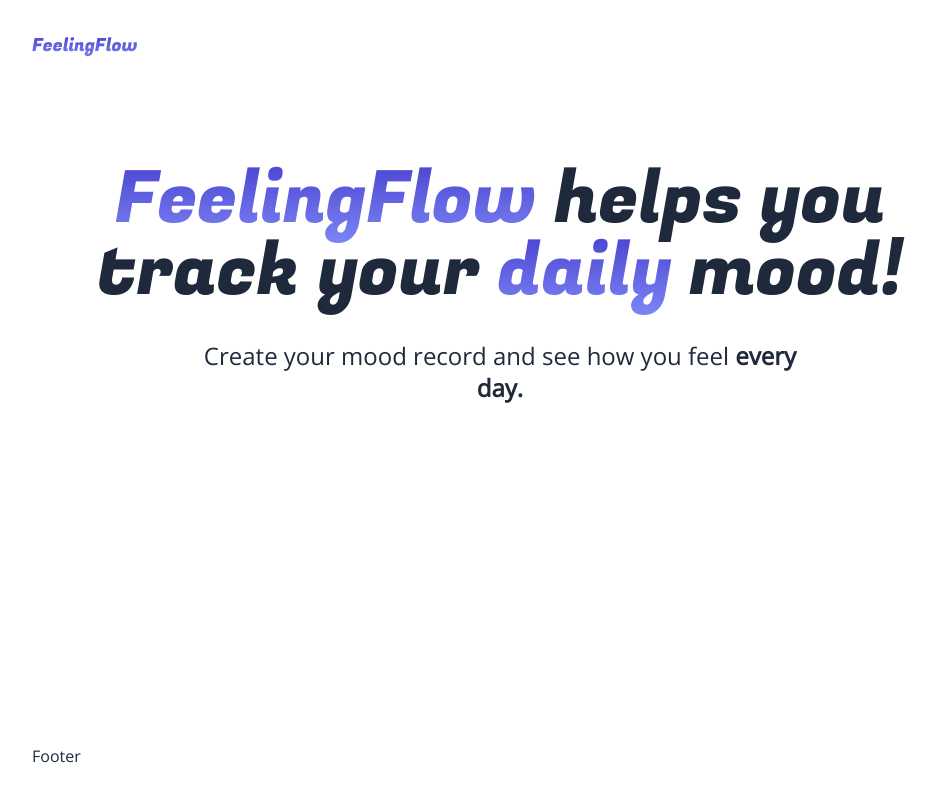
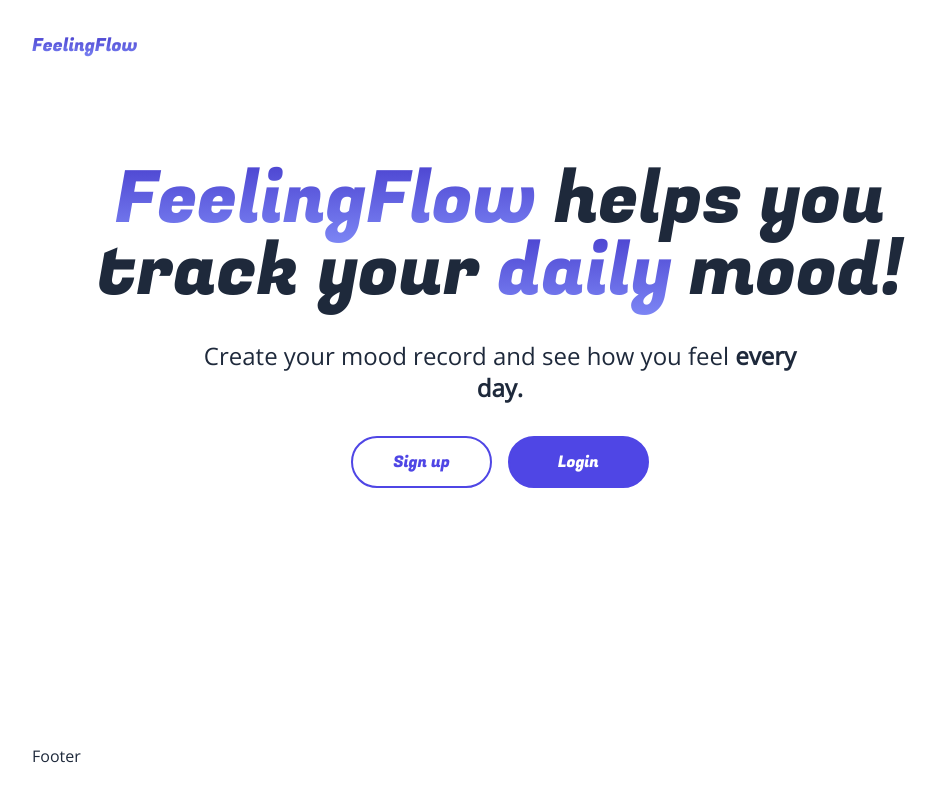
Before and after one commit to Hristiyan-Petrov/perosnal-projects, a Next.js app in the folder first-nextjs-project/my-app/: page / in a window 1280 px wide. Shown: the whole page, without its empty margins (140-1076 px from the left). Built offline with nearby package versions, Linux system fonts and the light colour scheme.

Commit message:
Add authentication buttons

```diff
--- /dev/null
+++ b/first-nextjs-project/my-app/components/Button.js
@@ -0,0 +1,19 @@
+import { Fugaz_One } from "next/font/google";
+
+const fugaz = Fugaz_One({ subsets: ["latin"], weight: '400' });
+
+export default function Button(props) {
+    const { text, dark } = props;
+
+    return (
+        <button className={'rounded-full overflow-hidden duration-200 hover:opacity-60 border-2 border-solid border-indigo-600 ' +
+            (dark
+                ? 'text-white bg-indigo-600'
+                : 'text-indigo-600'
+            )}>
+            <p className={"px-6 sm:px-10 whitespace-nowrap py-2 sm:py-3 " + fugaz.className}>
+                {text}
+            </p>
+        </button>
+    )
+}
--- a/first-nextjs-project/my-app/components/Hero.js
+++ b/first-nextjs-project/my-app/components/Hero.js
@@ -1,4 +1,5 @@
 import { Fugaz_One } from "next/font/google";
+import Button from "./Button";
 const fugaz = Fugaz_One({ subsets: ["latin"], weight: '400' });
 
 export default function Hero() {
@@ -8,6 +9,10 @@
                 <span className="textGradient">FeelingFlow</span> helps you track your <span className="textGradient">daily</span> mood!
             </h1>
             <p className="text-lg sm:text-xl md:text-2xl text-center w-full mx-auto max-w-[600px]">Create your mood record and see how you feel <span className="font-semibold">every day.</span></p>
+            <div className="grid grid-cols-2 gap-4 w-fit mx-auto">
+                <Button text="Sign up" />
+                <Button text="Login" dark />
+            </div>
         </div>
     )
 }
```
